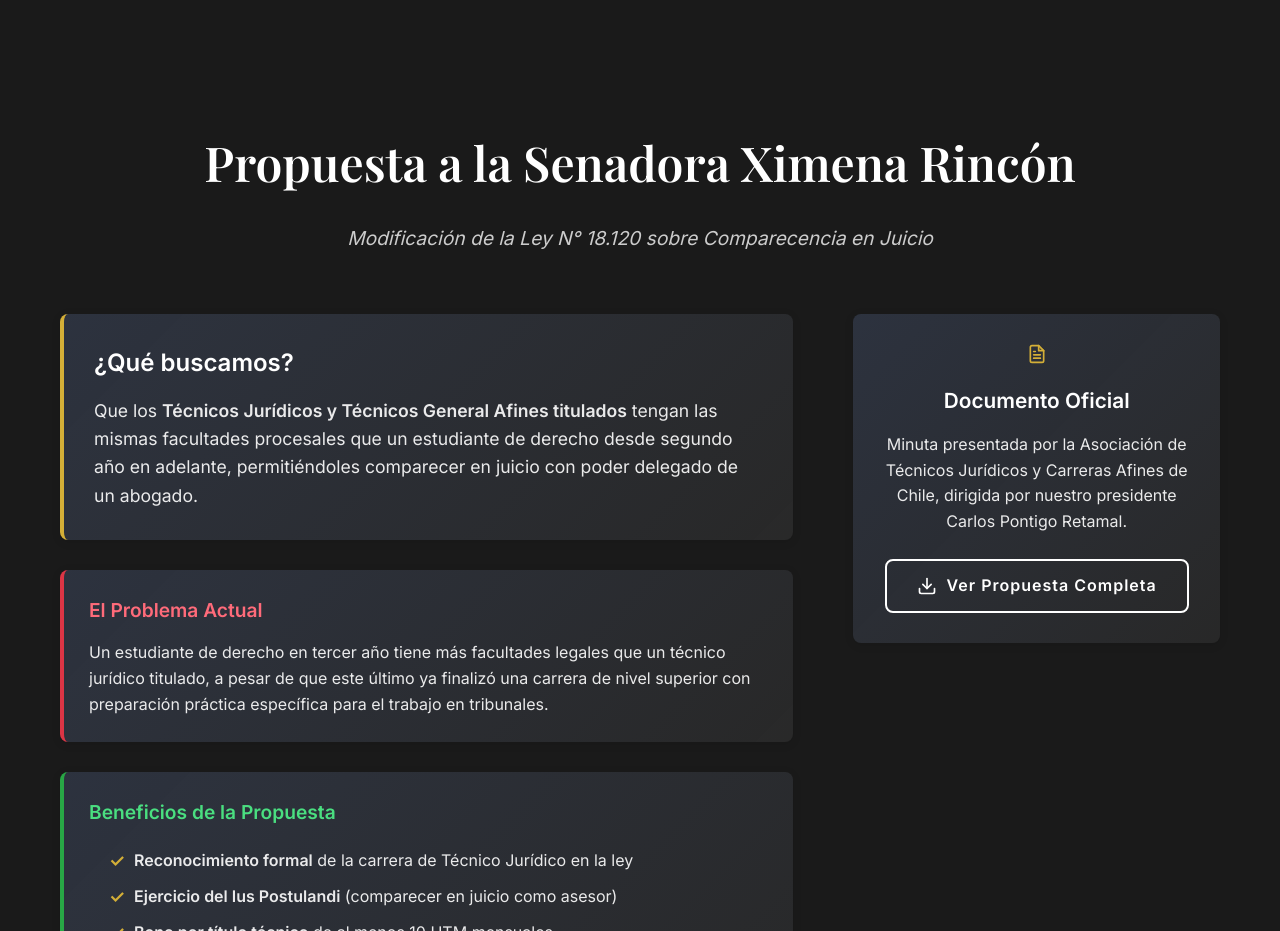
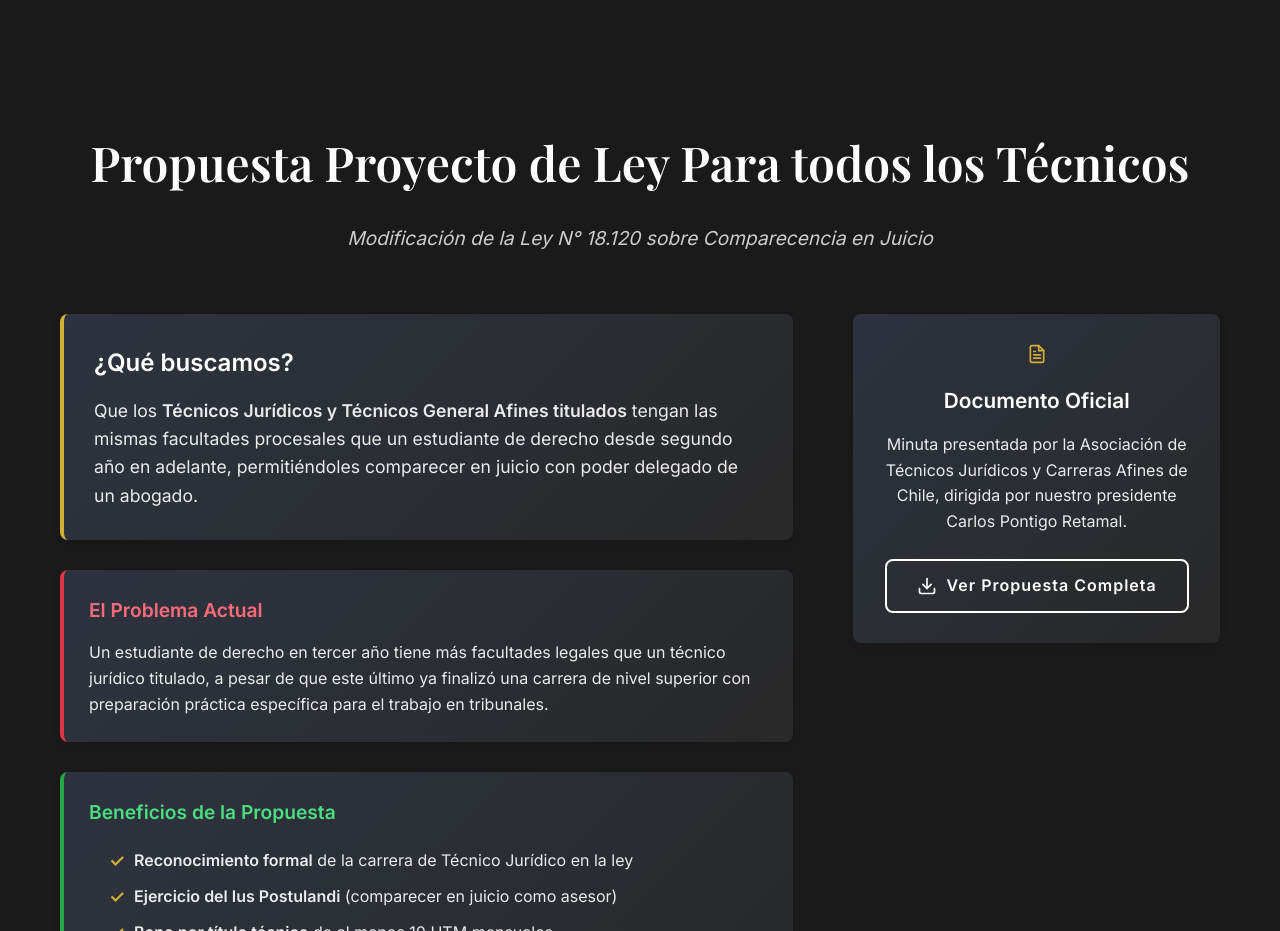
Before and after one commit to alfredosalgado/juridicosag, a plain HTML site: page index.html in a window 1280 px wide. Shown: the part 5380-6311 px from the top of the page. Drawn offline with nearby package versions, Linux system fonts and the light colour scheme; no server answers.

Commit message:
propuesta

```diff
--- a/index.html
+++ b/index.html
@@ -304,7 +304,7 @@
         <div class="container">
             <div class="proposal-content">
                 <div class="proposal-header">
-                    <h2 class="section-title">Propuesta a la Senadora Ximena Rincón</h2>
+                    <h2 class="section-title">Propuesta Proyecto de Ley Para todos los Técnicos</h2>
                     <p class="proposal-subtitle">Modificación de la Ley N° 18.120 sobre Comparecencia en Juicio</p>
                 </div>
 
```
